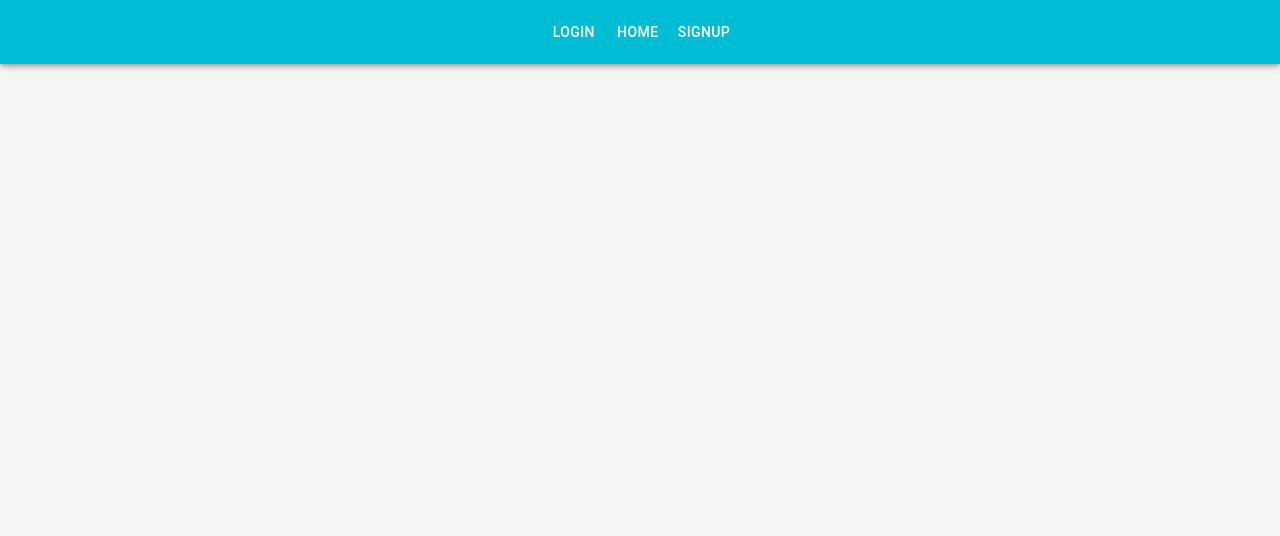
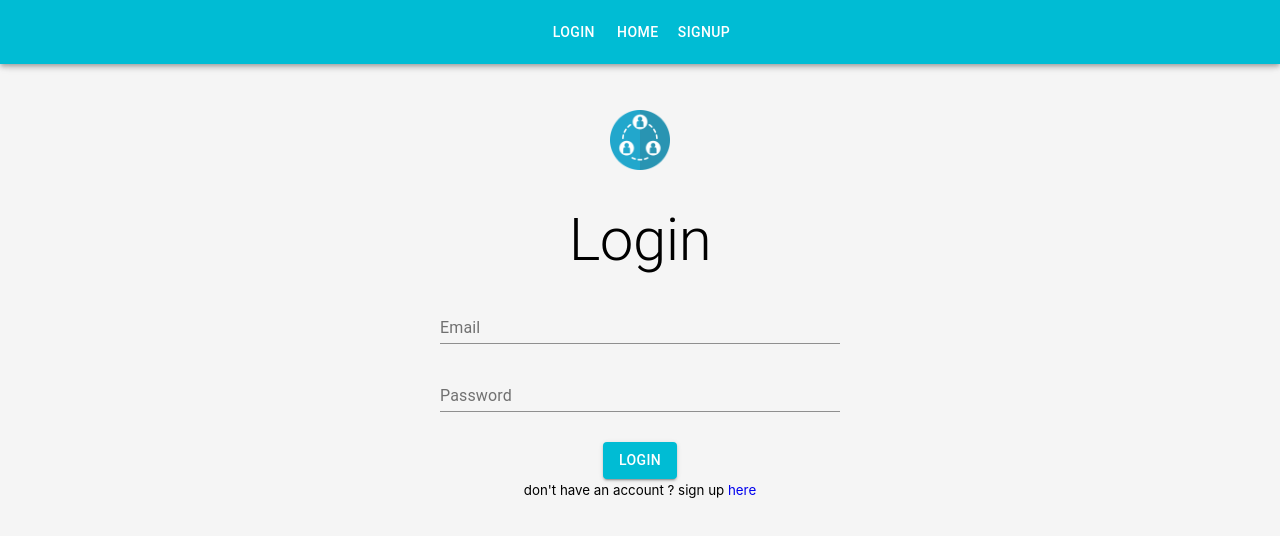
Before and after one commit to imrajat7/socialize-client, a React (Create React App) app: page /login in a window 1280 px wide. Shown: the top 536 px of the page. Built offline with nearby package versions, Linux system fonts and the light colour scheme.

Commit message:
some minor bug fixed and redux added

```diff
--- a/package.json
+++ b/package.json
@@ -12,8 +12,11 @@
     "jwt-decode": "^2.2.0",
     "react": "^16.13.1",
     "react-dom": "^16.13.1",
+    "react-redux": "^7.2.0",
     "react-router-dom": "^5.2.0",
-    "react-scripts": "3.4.1"
+    "react-scripts": "3.4.1",
+    "redux": "^4.0.5",
+    "redux-thunk": "^2.3.0"
   },
   "scripts": {
     "start": "react-scripts start",
--- a/src/App.js
+++ b/src/App.js
@@ -20,6 +20,7 @@ let authenticated;
 const token = localStorage.FBIdToken;
 if(token){
   const decodedToken = jwtDecode(token);
+  console.log(decodedToken)
   if(decodedToken.exp * 1000 < Date.now()){
     window.location.href = '/login';
     authenticated = false;
@@ -37,8 +38,8 @@ function App() {
           <div className="container">
             <Switch>
               <Route exact path="/" component={home} />
-              <AuthRoute exact path="/login" component={login} />
-              <AuthRoute exact path="/signup" component={signup} />
+              <AuthRoute exact path="/login" component={login} authenticated={authenticated}/>
+              <AuthRoute exact path="/signup" component={signup} authenticated={authenticated} />
             </Switch>
           </div>
         </BrowserRouter>
--- a/src/components/AuthRoute.js
+++ b/src/components/AuthRoute.js
@@ -1,12 +1,15 @@
-import React from 'react'
-import {Route} from 'react-router-dom';
+import React from "react";
+import { Route, Redirect } from "react-router-dom";
 
-const AuthRoute = (props)=> {
+const AuthRoute = ({ component: Component, authenticated, ...rest }) => {
   return (
-    <div>
-
-    </div>
-  )
-}
+    <Route
+      {...rest}
+      render={(props) =>
+        authenticated === true ? <Redirect to="/" /> : <Component {...props} />
+      }
+    />
+  );
+};
 
 export default AuthRoute;
--- a/src/pages/login.js
+++ b/src/pages/login.js
@@ -3,19 +3,19 @@ import withStyles from "@material-ui/core/styles/withStyles";
 import PropTypes from "prop-types";
 import AppIcon from "./../images/icon.png";
 import Axios from "axios";
-import {Link} from "react-router-dom"
+import { Link } from "react-router-dom";
 
 import Grid from "@material-ui/core/Grid";
 import Typography from "@material-ui/core/Typography";
 import TextField from "@material-ui/core/TextField";
 import Button from "@material-ui/core/Button";
-import CircularProgress from '@material-ui/core/CircularProgress';
+import CircularProgress from "@material-ui/core/CircularProgress";
 
-const styles = (theme)=>({
-  ...theme.spreadIt
+const styles = (theme) => ({
+  ...theme.spreadIt,
 });
 
-export class login extends Component {
+class login extends Component {
   constructor() {
     super();
     this.state = {
@@ -42,7 +42,7 @@ export class login extends Component {
     })
       .then((res) => {
         console.log(res.data);
-        localStorage.setItem('FBIdToken',`Bearer ${res.data.token}`);
+        localStorage.setItem("FBIdToken", `Bearer ${res.data.token}`);
         this.setState({
           loading: false,
         });
@@ -111,12 +111,14 @@ export class login extends Component {
               disabled={loading}
             >
               Login
-              {
-                loading && <CircularProgress size={30} className={classes.progress} />
-              }
+              {loading && (
+                <CircularProgress size={30} className={classes.progress} />
+              )}
             </Button>
-            <br/>
-            <small>don't have an account ? sign up <Link to="/signup">here</Link></small>
+            <br />
+            <small>
+              don't have an account ? sign up <Link to="/signup">here</Link>
+            </small>
           </form>
         </Grid>
         <Grid item sm />
```
Also changed, not shown: src/redux/store.js (added, +27 -0 lines), src/redux/actions/dataActions.js (added), src/redux/actions/userActions.js (added), src/redux/reducers/dataReducer.js (added), src/redux/reducers/uiReducer.js (added), src/redux/reducers/userReducer.js (added), src/redux/types.js (added), 1 other file (tests, documents, lock files or other folders).
